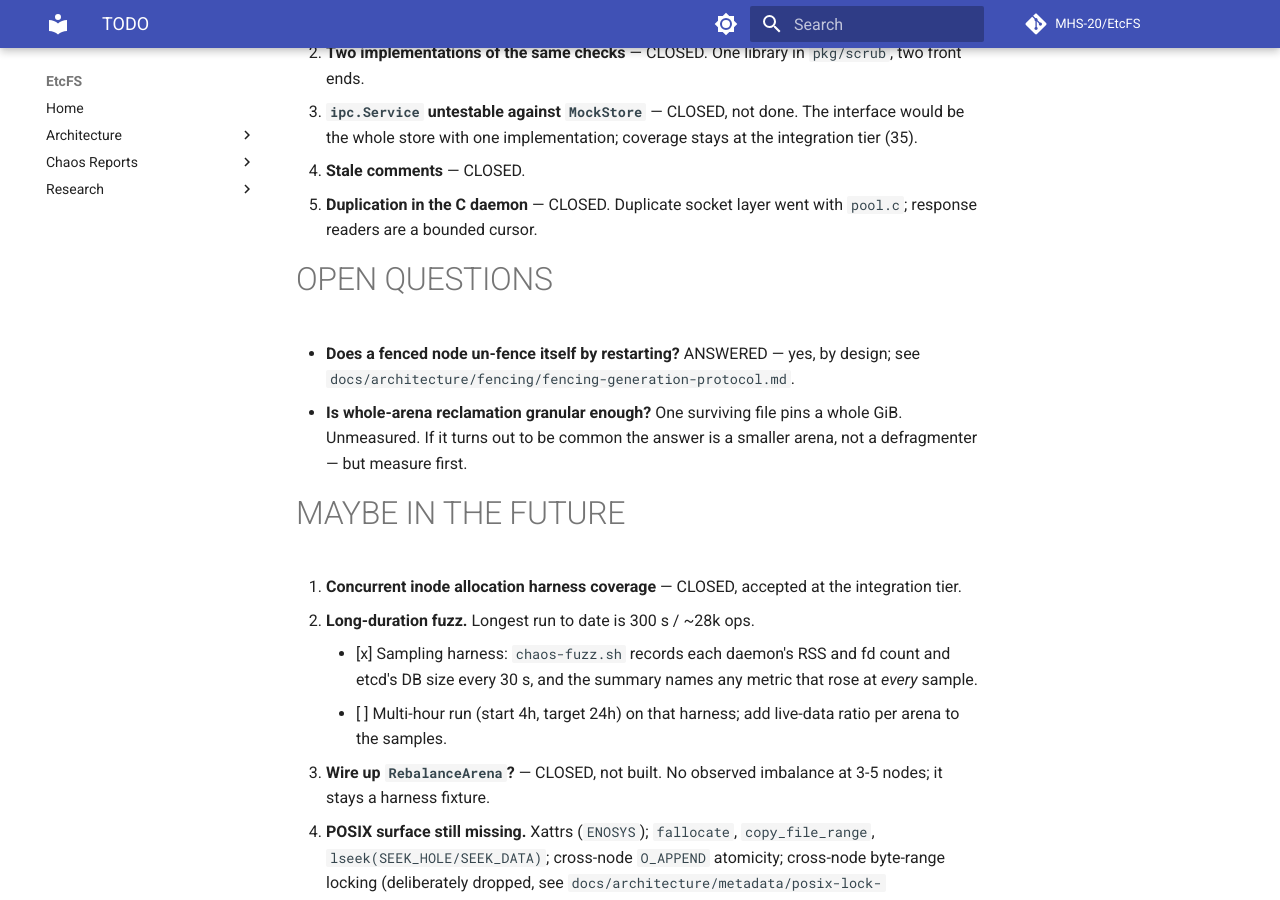
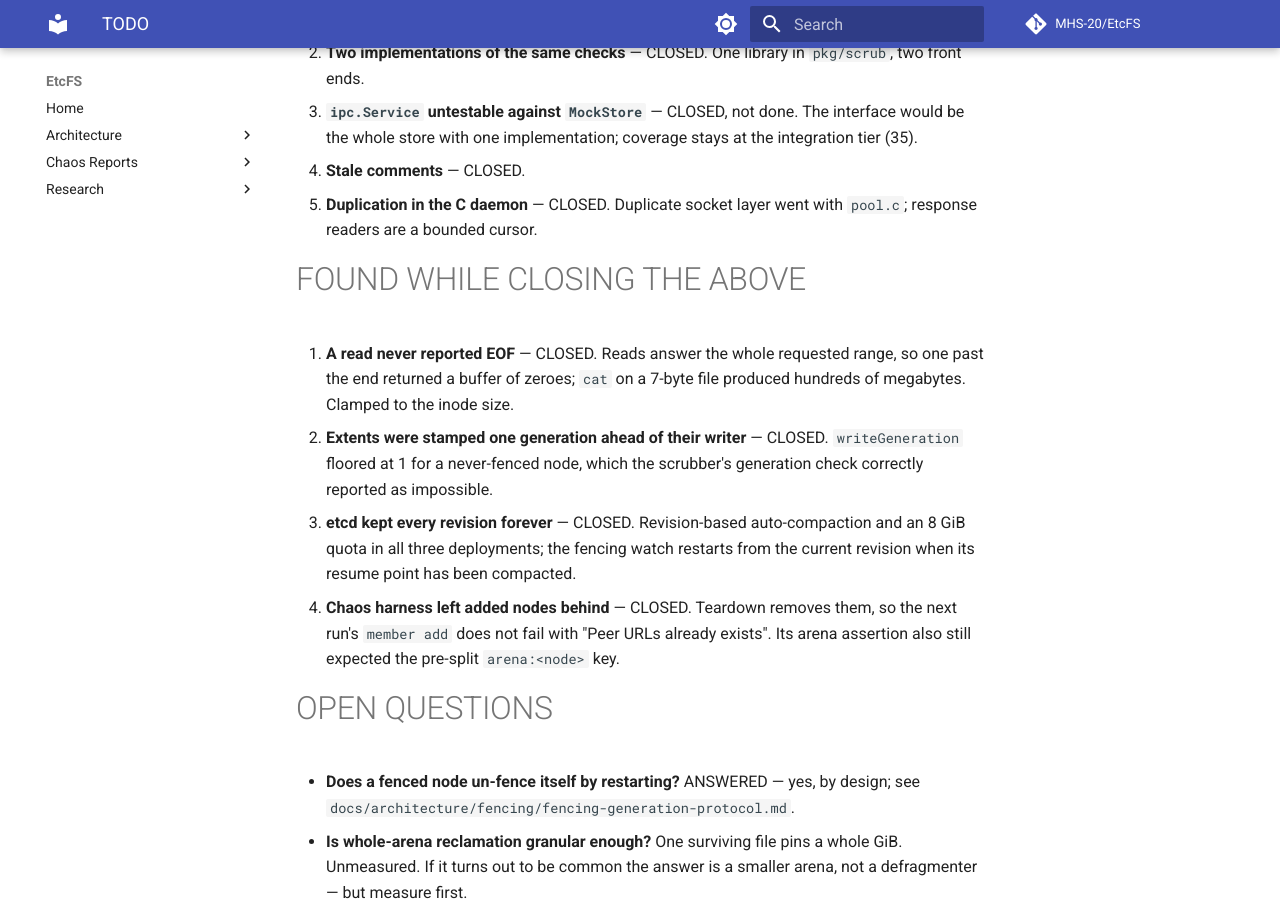
Before and after one commit to MHS-20/EtcFS, an MkDocs documentation site: the page built from docs/TODO.md, in a window 1280 px wide and 900 px high, scrolled down 2752 px. Built offline with MkDocs 1.6.1 and Material for MkDocs 9.7.7, drawn with Linux system fonts in a browser that asks for light colours; comment, search, counter and statistics services are not loaded.

Commit message:
docs(todo): recorded the bugs the verification runs turned up

```diff
--- a/docs/TODO.md
+++ b/docs/TODO.md
@@ -59,6 +59,13 @@ correctness problem; nothing is.
 33. **Stale comments** — CLOSED.
 34. **Duplication in the C daemon** — CLOSED. Duplicate socket layer went with `pool.c`; response readers are a bounded cursor.
 
+# FOUND WHILE CLOSING THE ABOVE
+
+39. **A read never reported EOF** — CLOSED. Reads answer the whole requested range, so one past the end returned a buffer of zeroes; `cat` on a 7-byte file produced hundreds of megabytes. Clamped to the inode size.
+40. **Extents were stamped one generation ahead of their writer** — CLOSED. `writeGeneration` floored at 1 for a never-fenced node, which the scrubber's generation check correctly reported as impossible.
+41. **etcd kept every revision forever** — CLOSED. Revision-based auto-compaction and an 8 GiB quota in all three deployments; the fencing watch restarts from the current revision when its resume point has been compacted.
+42. **Chaos harness left added nodes behind** — CLOSED. Teardown removes them, so the next run's `member add` does not fail with "Peer URLs already exists". Its arena assertion also still expected the pre-split `arena:<node>` key.
+
 # OPEN QUESTIONS
 
 - **Does a fenced node un-fence itself by restarting?** ANSWERED — yes, by design; see `docs/architecture/fencing/fencing-generation-protocol.md`.
```
